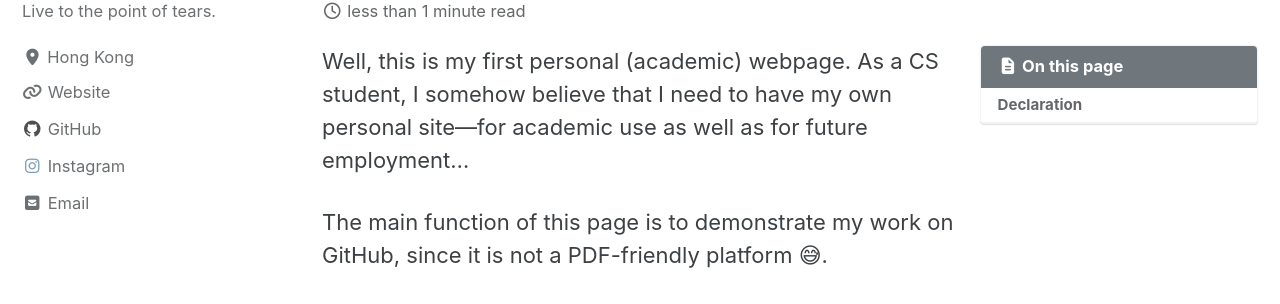
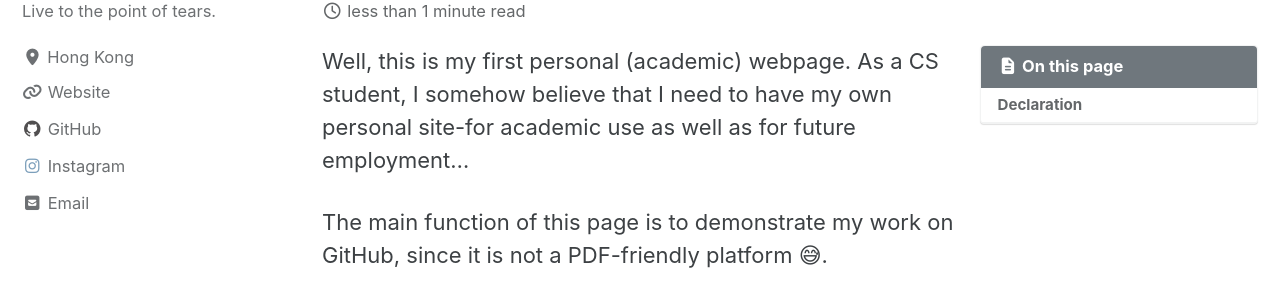
Before and after one commit to dizzyryan/ryanc.wtf, a Jekyll site: the page built from _posts/2024-11-23-hello-world.md, in a window 1280 px wide and 900 px high. Shown: the part 213-517 px from the top of the window. Built offline with Jekyll 4.4.1, drawn with Linux system fonts in a browser that asks for light colours; cached includes are drawn as plain includes.

```diff
--- a/_layouts/compress.html
+++ b/_layouts/compress.html
@@ -2,7 +2,7 @@
 # Jekyll layout that compresses HTML
 # v3.1.0
 # http://jch.penibelst.de/
-# © 2014–2015 Anatol Broder
+# © 2014-2015 Anatol Broder
 # MIT License
 ---
 
--- a/_posts/2024-11-23-hello-world.md
+++ b/_posts/2024-11-23-hello-world.md
@@ -8,7 +8,7 @@ tags:
   - gibberish
 ---
 
-Well, this is my first personal (academic) webpage.<!--more--> As a CS student, I somehow believe that I need to have my own personal site—for academic use as well as for future employment...
+Well, this is my first personal (academic) webpage.<!--more--> As a CS student, I somehow believe that I need to have my own personal site-for academic use as well as for future employment...
 
 The main function of this page is to demonstrate my work on GitHub, since it is not a PDF-friendly platform 😅.
 
--- a/_sass/vendor/susy/plugins/svg-grid/_svg-api.scss
+++ b/_sass/vendor/susy/plugins/svg-grid/_svg-api.scss
@@ -26,7 +26,7 @@
 /// @group plugin_svg-grid
 ///
 /// @example scss - importing the plugin
-///   // The full path to import Susy will depend on your setup…
+///   // The full path to import Susy will depend on your setup
 ///
 ///   // unprefixed
 ///   @import 'plugins/svg-grid';
--- a/_sass/vendor/susy/plugins/svg-grid/_svg-settings.scss
+++ b/_sass/vendor/susy/plugins/svg-grid/_svg-settings.scss
@@ -5,7 +5,7 @@
 // Susy SVG Defaults
 // =================
 /// This plugin adds the `svg-grid-colors` property
-/// and default value to `$_susy-defaults` —
+/// and default value to `$_susy-defaults` -
 /// you can override that value in `$susy`
 /// or any other grid settings map.
 /// @group plugin_svg-grid
--- a/_sass/vendor/susy/susy/_syntax-helpers.scss
+++ b/_sass/vendor/susy/susy/_syntax-helpers.scss
@@ -5,7 +5,7 @@
 /// and the Su core math.
 /// That entire process can be condensed with these two functions.
 /// For anyone that wants to access the full power of Susy,
-/// and build their own plugins, functions, or mixins –
+/// and build their own plugins, functions, or mixins -
 /// this is the primary API for compiling user input,
 /// and accessing the core math.
 ///
@@ -59,7 +59,7 @@
 /// with syntax-parsing for the grid/span shorthand,
 /// and normalization for each of the resulting values.
 /// The compile function rolls this all together
-/// in a single call –
+/// in a single call -
 /// for quick access from our internal API functions,
 /// or any additional functions and mixins you add to your project.
 /// Pass user input and configuration maps to the compiler,
--- a/_sass/vendor/susy/susy/_utilities.scss
+++ b/_sass/vendor/susy/susy/_utilities.scss
@@ -51,7 +51,7 @@ $_susy-error-output-override: false !default;
 /// @group x-validation
 /// @access private
 ///
-/// @param {numbers} $lengths… -
+/// @param {numbers} $lengths -
 ///   Arglist of all the number values to compare
 ///   (columns, gutters, span, etc)
 ///
--- a/assets/css/main.scss
+++ b/assets/css/main.scss
@@ -6,7 +6,7 @@ search: false
 @charset "utf-8";
 
 /* skin */
-//@import "skins/{{ site.minimal_mistakes_skin | default: 'default' }}";
+@import "skins/{{ site.minimal_mistakes_skin | default: 'default' }}";
 
 /* Variables */
 @import "variables";
```
Also changed, not shown: _sass/vendor/susy/susy/_api.scss (+6 -6 lines), _sass/vendor/susy/susy/_normalize.scss (+5 -5 lines), _sass/vendor/susy/susy/_parse.scss (+4 -4 lines), _sass/vendor/susy/susy/_settings.scss (+6 -6 lines), _sass/vendor/susy/susy/_su-math.scss (+4 -4 lines), assets/js/plugins/smooth-scroll.js.
